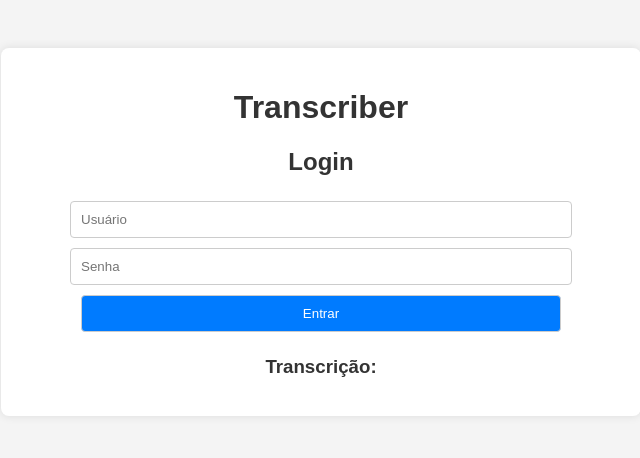
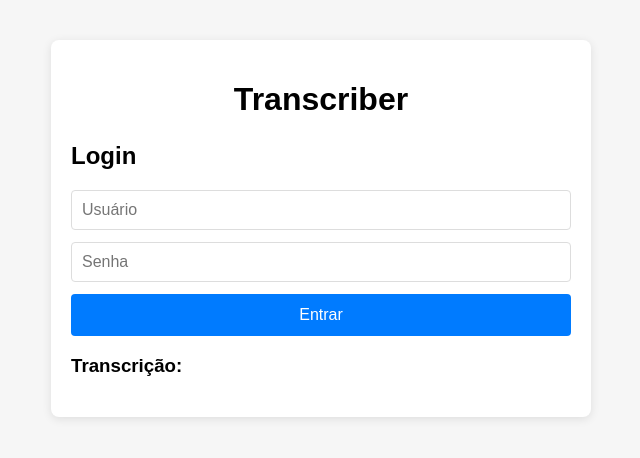
Before and after one commit to lucaspiressimao/transcriber-web, a FastAPI app: page / in a window 1280 px wide. Shown: the top 458 px of the page, without its empty margins (319-959 px from the left). Run offline with FastAPI, Linux system fonts and the light colour scheme; parts of the project's set-up code (start-up, migrations or seed data) failed here and were passed over.

Commit message:
Added css

```diff
--- a/app/static/style.css
+++ b/app/static/style.css
@@ -1,37 +1,110 @@
 body {
-    font-family: Arial, sans-serif;
-    background-color: #f4f4f4;
-    color: #333;
-    padding: 40px;
+    font-family: sans-serif;
+    background: #f6f6f6;
+    margin: 0;
+    padding: 0;
+}
+
+.container {
+    max-width: 500px;
+    margin: 40px auto;
+    background: white;
+    padding: 20px;
+    border-radius: 8px;
+    box-shadow: 0 2px 10px rgba(0, 0, 0, 0.1);
+}
+
+h1 {
     text-align: center;
+    margin-bottom: 24px;
 }
-.container {
-    max-width: 600px;
-    margin: auto;
-    padding: 20px;
-    background: white;
-    border-radius: 8px;
-    box-shadow: 0 0 10px rgba(0,0,0,0.1);
+
+form {
+    display: flex;
+    flex-direction: column;
+    gap: 12px;
 }
-input, button {
-    margin: 5px;
+
+input[type="file"],
+input[type="text"],
+input[type="password"] {
     padding: 10px;
-    width: 80%;
+    font-size: 16px;
+    border: 1px solid #ddd;
     border-radius: 4px;
-    border: 1px solid #ccc;
 }
+
 button {
     background-color: #007bff;
     color: white;
+    padding: 12px;
+    border: none;
+    border-radius: 4px;
+    font-size: 16px;
     cursor: pointer;
 }
+
 button:hover {
     background-color: #0056b3;
 }
-pre {
-    text-align: left;
-    white-space: pre-wrap;
-    background: #f0f0f0;
-    padding: 10px;
-    border-radius: 6px;
+
+#transcription {
+    margin-top: 20px;
 }
+
+#error {
+    color: red;
+}
+
+#loader {
+    display: none;
+    position: fixed;
+    top: 0;
+    left: 0;
+    width: 100%;
+    height: 100%;
+    background: rgba(255, 255, 255, 0.8);
+    z-index: 9999;
+    display: flex;
+    justify-content: center;
+    align-items: center;
+    font-size: 20px;
+    text-align: center;
+}
+
+a {
+    display: inline-block;
+    margin-top: 10px;
+    text-align: center;
+    color: #007bff;
+    text-decoration: none;
+}
+
+a:hover {
+    text-decoration: underline;
+}
+
+@media (max-width: 600px) {
+    html {
+        font-size: 16px;
+        /* aumenta todas as fontes proporcionalmente */
+    }
+
+    body {
+        padding: 10px;
+    }
+
+    .container {
+        min-height: 90vh; /* 90% da altura da viewport */
+        width: 100%;
+        margin: 0;
+        border-radius: 0;
+        box-shadow: none;
+        padding: 15px;
+    }
+
+    button {
+        font-size: 15px;
+        padding: 10px;
+    }
+}
--- a/app/templates/index.html
+++ b/app/templates/index.html
@@ -1,26 +1,25 @@
 <!DOCTYPE html>
-<html lang="en">
-
+<html lang="pt-BR">
 <head>
     <meta charset="UTF-8">
+    <meta name="viewport" content="width=device-width, initial-scale=1.0">
     <title>Transcriber</title>
     <link rel="stylesheet" href="/static/style.css">
 </head>
-
 <body>
-
     <div class="container">
         <h1>Transcriber</h1>
+
         {% if user %}
         <form id="upload-form">
-            <input type="file" name="file" id="file-input" accept=".m4a,.mp3,.wav,.ogg,.webm,.aac" required>
+            <input type="file" name="file" id="file-input" accept="audio/*" required>
             <button type="submit">Transcrever</button>
         </form>
-        <p>Logado como: {{ user }}</p>
+        <p style="text-align:center;">Logado como: {{ user }}</p>
         <a href="/logout">Sair</a>
         {% else %}
         <h2>Login</h2>
-        {% if login_error %}<p style="color:red">Credenciais inválidas</p>{% endif %}
+        {% if login_error %}<p class="error">Credenciais inválidas</p>{% endif %}
         <form action="/login" method="post">
             <input type="text" name="username" placeholder="Usuário" required>
             <input type="password" name="password" placeholder="Senha" required>
@@ -46,11 +45,10 @@
 
         form?.addEventListener("submit", async function (e) {
             e.preventDefault();
-
             const file = fileInput.files[0];
             if (!file) return;
 
-            loader.style.display = "block";
+            loader.style.display = "flex";
             transcriptionElement.innerText = "";
 
             const formData = new FormData();
@@ -62,29 +60,17 @@
                     body: formData
                 });
 
-                // const responseText = await response.text();
-                const html = await response.text();
-
-                console.log("Status:", response.status);
-                console.log("Headers:", [...response.headers.entries()]);
-                console.log("Body:", html);
-
-
-                if (!response.ok) {
-                    throw new Error(`Erro ao transcrever: ${response.status} - ${html}`);
-                }
+                const text = await response.text();
+                if (!response.ok) throw new Error(text);
 
                 document.open();
-                document.write(html);
+                document.write(text);
                 document.close();
             } catch (err) {
-                loader.innerHTML = `<div style="position:relative; top:40%; font-size:24px; color:red;">
-                    ❌ Erro ao transcrever: ${err.message}
-                </div>`;
+                loader.innerHTML = `<div style="color:red;">❌ Erro ao transcrever: ${err.message}</div>`;
                 setTimeout(() => loader.style.display = "none", 3000);
             }
         });
     </script>
 </body>
-
 </html>
```
Also changed, not shown: docker-compose-local.yml (added, +58 -0 lines), 1 other file.
